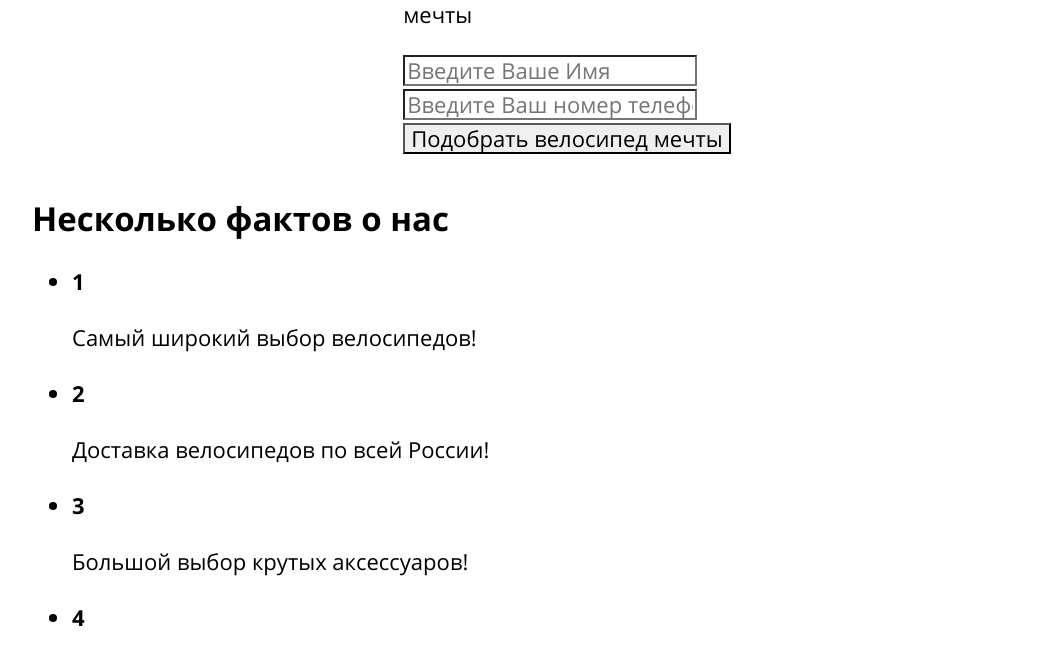
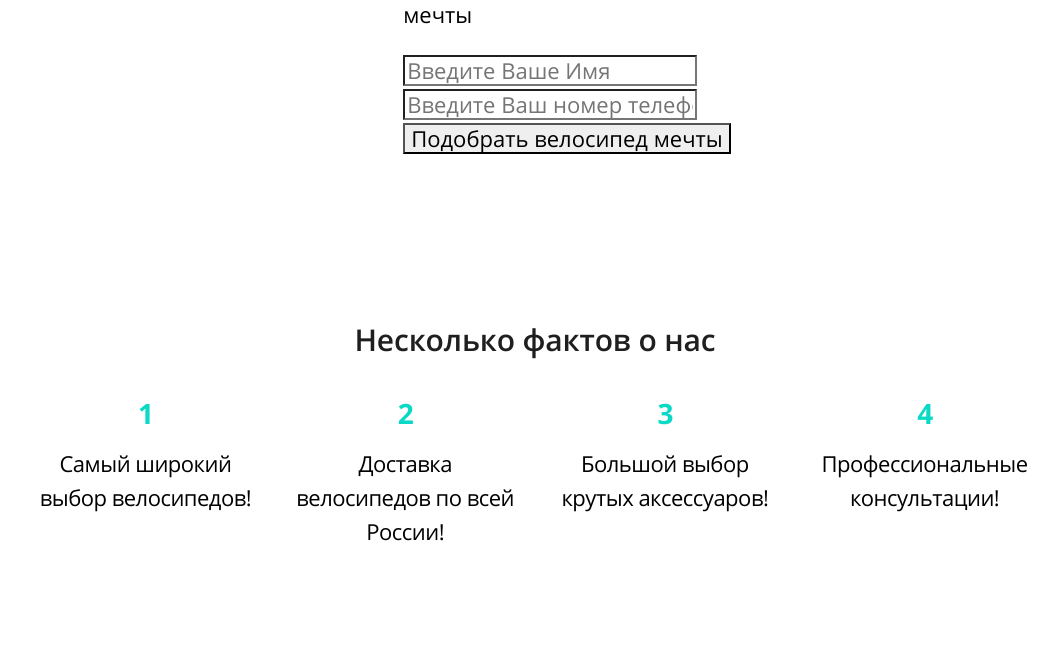
Before and after one commit to restby/bicycle, a website: page source/index.html in a window 1280 px wide. Shown: the part 261-914 px from the top of the page, without its empty margins (105-1163 px from the left). Drawn offline with nearby package versions, Linux system fonts and the light colour scheme; files that its build step writes are made by us from their sources; files whose address does not match are found by name.

Commit message:
добавляет about

```diff
--- a/source/index.html
+++ b/source/index.html
@@ -93,20 +93,16 @@
             <h2 class="section-title about__title">Несколько фактов о нас</h2>
             <ul class="about__list">
               <li>
-                <b>1</b>
-                <p>Самый широкий выбор велосипедов!</p>
+                Самый широкий выбор велосипедов!
               </li>
               <li>
-                <b>2</b>
-                <p>Доставка велосипедов по всей России!</p>
+                Доставка велосипедов по всей России!
               </li>
               <li>
-                <b>3</b>
-                <p>Большой выбор крутых аксессуаров!</p>
+                Большой выбор крутых аксессуаров!
               </li>
               <li>
-                <b>4</b>
-                <p>Профессиональные консультации!</p>
+                Профессиональные консультации!
               </li>
             </ul>
           </div>
--- a/source/sass/blocks/about.scss
+++ b/source/sass/blocks/about.scss
@@ -0,0 +1,67 @@
+.about {
+  padding-top: 150px;
+  padding-bottom: 130px;
+
+  @include vp-1023 {
+    padding-top: 35px;
+    padding-bottom: 70px;
+  }
+}
+
+.about__title {
+  margin-bottom: 39px;
+
+  @include vp-1023 {
+    margin-bottom: 30px;
+  }
+}
+
+.about__list {
+  margin: 0;
+  padding: 0;
+  list-style-type: none;
+  counter-reset: about 0;
+  display: flex;
+  flex-wrap: wrap;
+  justify-content: space-between;
+  row-gap: 40px;
+
+  @include vp-1023 {
+    padding: 0 71px;
+  }
+
+  @include vp-767 {
+    flex-direction: column;
+    row-gap: 35px;
+  }
+
+  & li {
+    flex: 0 1 22.55%;
+    display: flex;
+    flex-direction: column;
+    align-items: center;
+    position: relative;
+    color: $text-black;
+    text-align: center;
+    font-size: 22px;
+    font-weight: 400;
+    line-height: 34px;
+    letter-spacing: -0.5px;
+    counter-increment: about 1;
+
+    &::before {
+      margin-bottom: 14px;
+      color: $text-action;
+      text-align: center;
+      font-size: 28px;
+      font-weight: 700;
+      line-height: 38px;
+      letter-spacing: -1.273px;
+      content: counter(about) "";
+    }
+
+    @include vp-1023 {
+      flex: 0 1 47.3%;
+    }
+  }
+}
--- a/source/sass/blocks/section-title.scss
+++ b/source/sass/blocks/section-title.scss
@@ -0,0 +1,15 @@
+.section-title {
+  color: $text-headeing;
+  font-size: 30px;
+  font-weight: 600;
+  line-height: 30px;
+  letter-spacing: -0.15px;
+  text-align: center;
+  margin: 0;
+
+  @include vp-1023 {
+    font-size: 24px;
+    line-height: 41px;
+    letter-spacing: -0.12px;
+  }
+}
```
Also changed, not shown: build/css/style.css, build/css/style.min.css, build/index.html, 1 other file.
